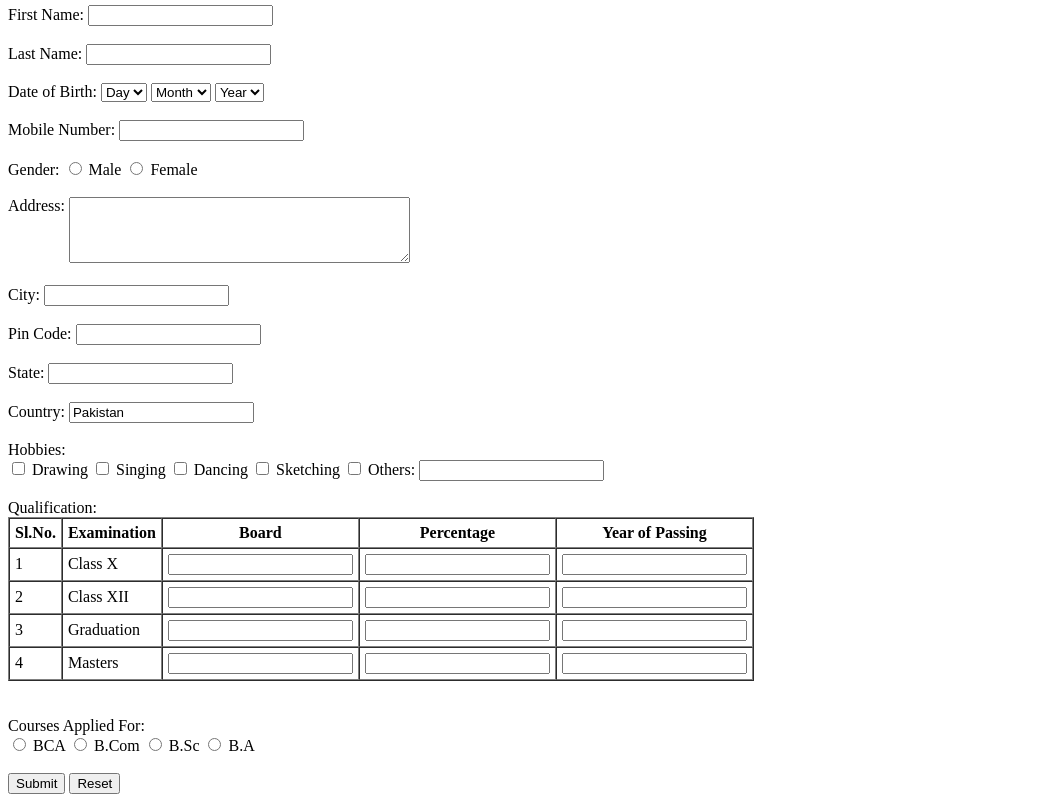
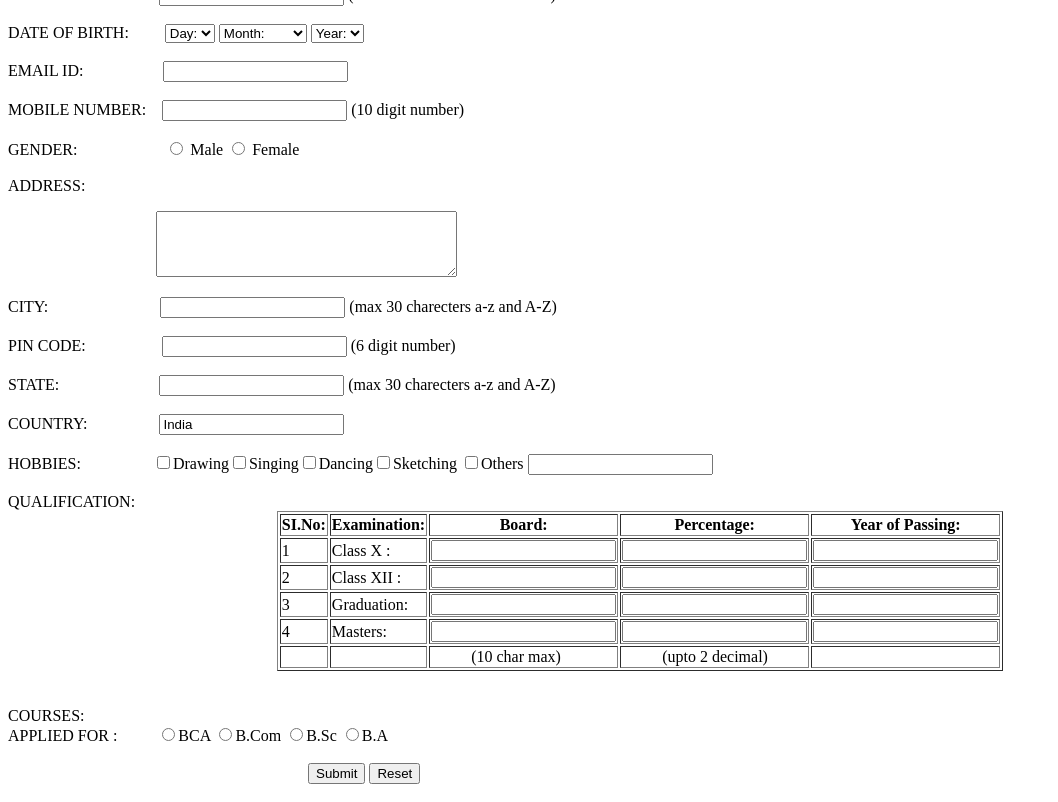
Before and after one commit to obaidraza1033/student-entry-sorm, a plain HTML site: page index.html in a window 1280 px wide. Shown: the part 62-864 px from the top of the page, without its empty margins (0-1058 px from the left). Drawn offline with Linux system fonts and the light colour scheme.

Commit message:
Update index.html

```diff
--- a/index.html
+++ b/index.html
@@ -1,110 +1,75 @@
-
-
-
 <!DOCTYPE html>
-<html>
+<html lang="en">
 <head>
-  <title>Student Registration Form</title>
+<title>Rigistration Form</title>
 </head>
 <body>
-
-  <h2>Student Registration Form</h2>
-
-  <form>
-    <label>First Name:</label>
-    <input type="text" ><br><br>
-
-    <label>Last Name:</label>
-    <input type="text" ><br><br>
-
-    <label>Date of Birth:</label>
-    <select name="dob_day">
-      <option>Day</option>
-    </select>
-    <select name="dob_month">
-      <option>Month</option>
-    </select>
-    <select name="dob_year">
-      <option>Year</option>
-    </select><br><br>
-    <label>Mobile Number:</label>
-    <input type="tel" ><br><br>
-
-    <label>Gender:</label>
-    <input type="radio" name="gender" value="male"> Male
-    <input type="radio" name="gender" value="female"> Female<br><br>
-
-    <label for="address" style="vertical-align: top;">Address:</label>
-    <textarea name="address" rows="4" cols="40"></textarea><br><br>
-
-    <label>City:</label>
-    <input type="text"><br><br>
-
-    <label>Pin Code:</label>
-    <input type="text" ><br><br>
-
-    <label>State:</label>
-    <input type="text"><br><br>
-
-    <label>Country:</label>
-    <input type="text" value="Pakistan"><br><br>
-
-    <label>Hobbies:</label><br>
-    <input type="checkbox"> Drawing
-    <input type="checkbox" > Singing
-    <input type="checkbox"> Dancing
-    <input type="checkbox"> Sketching
-    <input type="checkbox"> Others:
-    <input type="text"><br><br>
-
-    <label>Qualification:</label><br>
-    <table border="1" cellpadding="5" cellspacing="0">
-      <tr>
-        <th>Sl.No.</th>
-        <th>Examination</th>
-        <th>Board</th>
-        <th>Percentage</th>
-        <th>Year of Passing</th>
-      </tr>
-      <tr>
+<form action=""></form>
+<label for="FIRST NAME">FIRST NAME:</label> &nbsp;&nbsp;&nbsp; &nbsp;&nbsp;&nbsp; &nbsp;&nbsp;&nbsp; <input type="text" id="fname" maxlength="30" name="fname"> (max 30 charecters a-z and A-Z)
+<br> <br><label for="lname">LAST NAME:</label>&nbsp;&nbsp;&nbsp;&nbsp;&nbsp;&nbsp;&nbsp;&nbsp;&nbsp;&nbsp;&nbsp;&nbsp;&nbsp;&nbsp;<input type="text" maxlength="30" id="lname" name="lname"> (max 30 charecters a-z and A-Z)
+<br> <br> <label for="dob">DATE OF BIRTH:</label>&nbsp;&nbsp;&nbsp;&nbsp;&nbsp;&nbsp;&nbsp;&nbsp;
+<select name="Day" id="Day"><option>Day:</option><option>1</option><option>2</option><option>3</option><option>4</option><option>5</option><option>6</option><option>7</option><option>8</option><option>9</option><option>10</option><option>11</option><option>12</option><option>13</option><option>14</option><option>15</option><option>16</option><option>17</option><option>18</option><option>19</option><option>20</option><option>21</option><option>22</option><option>23</option><option>24</option><option>25</option><option>26</option><option>27</option><option>28</option><option>29</option><option>30</option><option>31</option></select>
+<select name="month" id="month"><option>Month:</option><option>January</option><option>February</option><option>March</option><option>April</option><option>May</option><option>June</option><option>July</option><option>August</option><option>September</option><option>October</option><option>November</option><option>December</option></select>
+<select name="year" id="year"><option>Year:</option><option>2011</option><option>2012</option><option>2013</option><option>2014</option><option>2015</option><option>2016</option><option>2017</option><option>2018</option><option>2019</option><option>2020</option><option>2021</option><option>2022</option><option>2023</option><option>2024</option><option>2025</option></select> <br> <br>
+<label for="email">EMAIL ID:</label> &nbsp;&nbsp;&nbsp; &nbsp;&nbsp;&nbsp;&nbsp;&nbsp;&nbsp; &nbsp;&nbsp;&nbsp;&nbsp;&nbsp;&nbsp;&nbsp; <input type="email" name="email" id="email"> <br> <br>
+<label for="mobile no">MOBILE NUMBER:</label>&nbsp;&nbsp;&nbsp;  <input type="mobile no" name="mobile no" id="mobile no" maxlength="10 digits"> (10 digit number)<br> <br>
+<label for="gender">GENDER:</label>&nbsp;&nbsp;&nbsp; &nbsp;&nbsp;&nbsp;&nbsp;&nbsp;&nbsp; &nbsp;&nbsp;&nbsp;&nbsp;&nbsp;&nbsp; &nbsp;&nbsp;&nbsp; <input type="radio" id="male" name="gender" value="male"> <label for="male">Male</label>
+<input type="radio" id="female" name="gender" value="female"> <label for="female">Female</label> <br> <br>
+<label for="address">ADDRESS:</label>&nbsp;&nbsp;&nbsp;&nbsp;&nbsp;&nbsp;&nbsp;&nbsp;&nbsp;&nbsp;&nbsp;&nbsp;&nbsp;&nbsp;&nbsp;&nbsp;&nbsp;&nbsp; <p> &nbsp;&nbsp;&nbsp;&nbsp;&nbsp;&nbsp;&nbsp;&nbsp;&nbsp;&nbsp;&nbsp;&nbsp;&nbsp;&nbsp;&nbsp;&nbsp;&nbsp;&nbsp;&nbsp;&nbsp;&nbsp;&nbsp;&nbsp;&nbsp;&nbsp;&nbsp;&nbsp;&nbsp;&nbsp;&nbsp;&nbsp;&nbsp;&nbsp;&nbsp;&nbsp;&nbsp;&nbsp;<textarea name="address" id="address" rows="4" cols="35"></textarea> </p>
+<label for="city">CITY:</label>&nbsp;&nbsp;&nbsp;&nbsp;&nbsp;&nbsp;&nbsp;&nbsp;&nbsp;&nbsp;&nbsp;&nbsp;&nbsp;&nbsp;&nbsp;&nbsp;&nbsp;&nbsp;&nbsp;&nbsp;&nbsp;&nbsp;&nbsp;&nbsp;&nbsp;&nbsp;&nbsp;&nbsp;<input type="text" name="city" id="city" maxlength="30"> (max 30 charecters a-z and A-Z)
+<br> <br> <label for="pin code">PIN CODE:</label>&nbsp;&nbsp;&nbsp;&nbsp;&nbsp;&nbsp;&nbsp;&nbsp;&nbsp;&nbsp;&nbsp;&nbsp;&nbsp;&nbsp;&nbsp;&nbsp;&nbsp;&nbsp;&nbsp;<input type="text" name="pin code" id="pin code" maxlength="6 digits"> (6 digit number)
+<br> <br><label for="state">STATE:</label>&nbsp;&nbsp;&nbsp;&nbsp;&nbsp;&nbsp;&nbsp;&nbsp;&nbsp;&nbsp;&nbsp;&nbsp;&nbsp;&nbsp;&nbsp;&nbsp;&nbsp;&nbsp;&nbsp;&nbsp;&nbsp;&nbsp;&nbsp;&nbsp;&nbsp;<input type="text" name="state" id="state" maxlength="30"> (max 30 charecters a-z and A-Z)
+<br> <br><label for="country" >COUNTRY:</label>&nbsp;&nbsp;&nbsp;&nbsp;&nbsp;&nbsp;&nbsp;&nbsp;&nbsp;&nbsp;&nbsp;&nbsp;&nbsp;&nbsp;&nbsp;&nbsp;&nbsp;&nbsp;<input type="text" value="India"> <br> <br>
+<label for="hobbies">HOBBIES:</label>&nbsp;&nbsp;&nbsp;&nbsp;&nbsp;&nbsp;&nbsp;&nbsp;&nbsp;&nbsp;&nbsp;&nbsp;&nbsp;&nbsp;&nbsp;&nbsp;&nbsp;&nbsp;<label for=""><input type="checkbox" name="drawing" id="yes">Drawing</label><label for=""><input type="checkbox" name="singing" id="yes">Singing</label><label for=""><input type="checkbox" name="dancing" id="yes">Dancing</label><label for=""><input type="checkbox" name="sketching" id="yes">Sketching</label> <label for=""><input type="checkbox" name="others" id="yes">Others</label> <input type="text">
+<br> <br> <label for="qualification">QUALIFICATION:</label>&nbsp;&nbsp;&nbsp;&nbsp;&nbsp;&nbsp;
+<center><table border="1">
+<tr><th>SI.No:</th>
+<th>Examination:</th>
+<th>Board:</th>
+<th>Percentage:</th>
+<th>Year of Passing:</th>
+</tr>
+<tr>
         <td>1</td>
-        <td>Class X</td>
+        <td>Class X :</td>
         <td><input type="text"></td>
         <td><input type="text"></td>
         <td><input type="text"></td>
       </tr>
       <tr>
         <td>2</td>
-        <td>Class XII</td>
+        <td>Class XII :</td>
         <td><input type="text"></td>
         <td><input type="text"></td>
         <td><input type="text"></td>
       </tr>
       <tr>
         <td>3</td>
-        <td>Graduation</td>
+        <td>Graduation:</td>
         <td><input type="text"></td>
         <td><input type="text"></td>
         <td><input type="text"></td>
       </tr>
       <tr>
         <td>4</td>
-        <td>Masters</td>
+        <td>Masters:</td>
         <td><input type="text" ></td>
         <td><input type="text"></td>
         <td><input type="text" ></td>
       </tr>
-    </table><br><br>
-
-    <label>Courses Applied For:</label><br>
-    <input type="radio"> BCA
-    <input type="radio"> B.Com
-    <input type="radio"> B.Sc
-    <input type="radio"> B.A<br><br>
-
-    <input type="submit" value="Submit">
-    <input type="reset" value="Reset">
-  </form>
-
+<tr>
+<td>&nbsp;</td>
+<td>&nbsp;</td>
+<td>&nbsp;&nbsp;&nbsp;&nbsp;&nbsp;&nbsp;&nbsp;&nbsp;&nbsp;&nbsp;(10 char max)</td>
+<td>&nbsp;&nbsp;&nbsp;&nbsp;&nbsp;&nbsp;&nbsp;&nbsp;&nbsp;&nbsp;(upto 2 decimal)</td>
+<td>&nbsp;</td>
+</tr>
+</table> </center><br> <br>
+<label for="">COURSES: <br> APPLIED FOR : </label>&nbsp;&nbsp;&nbsp;&nbsp;&nbsp;&nbsp;&nbsp;&nbsp;&nbsp;<input type="radio" name="BCA"><label for="BCA">BCA</label>
+<input type="radio" name="B.Com"><label for="B.Com">B.Com</label>
+<input type="radio" name="B.Sc"><label for="B.Sc">B.Sc</label>
+<input type="radio" name="B.A"><label for="B.A">B.A</label>
+ <br> <br>&nbsp;&nbsp;&nbsp;&nbsp;&nbsp;&nbsp;&nbsp;&nbsp;&nbsp;&nbsp;&nbsp;&nbsp;&nbsp;&nbsp;&nbsp;&nbsp;&nbsp;&nbsp;&nbsp;&nbsp;&nbsp;&nbsp;&nbsp;&nbsp;&nbsp;&nbsp;&nbsp;&nbsp;&nbsp;&nbsp;&nbsp;&nbsp;&nbsp;&nbsp;&nbsp;&nbsp;&nbsp;&nbsp;&nbsp;&nbsp;&nbsp;&nbsp;&nbsp;&nbsp;&nbsp;&nbsp;&nbsp;&nbsp;&nbsp;&nbsp;&nbsp;&nbsp;&nbsp;&nbsp;&nbsp;&nbsp;&nbsp;&nbsp;&nbsp;&nbsp;&nbsp;&nbsp;&nbsp;&nbsp;&nbsp;&nbsp;&nbsp;&nbsp;&nbsp;&nbsp;&nbsp;&nbsp;&nbsp;&nbsp;&nbsp;<input type="submit" value="Submit">
+<input type="button" value="Reset">
 </body>
 </html>
```
